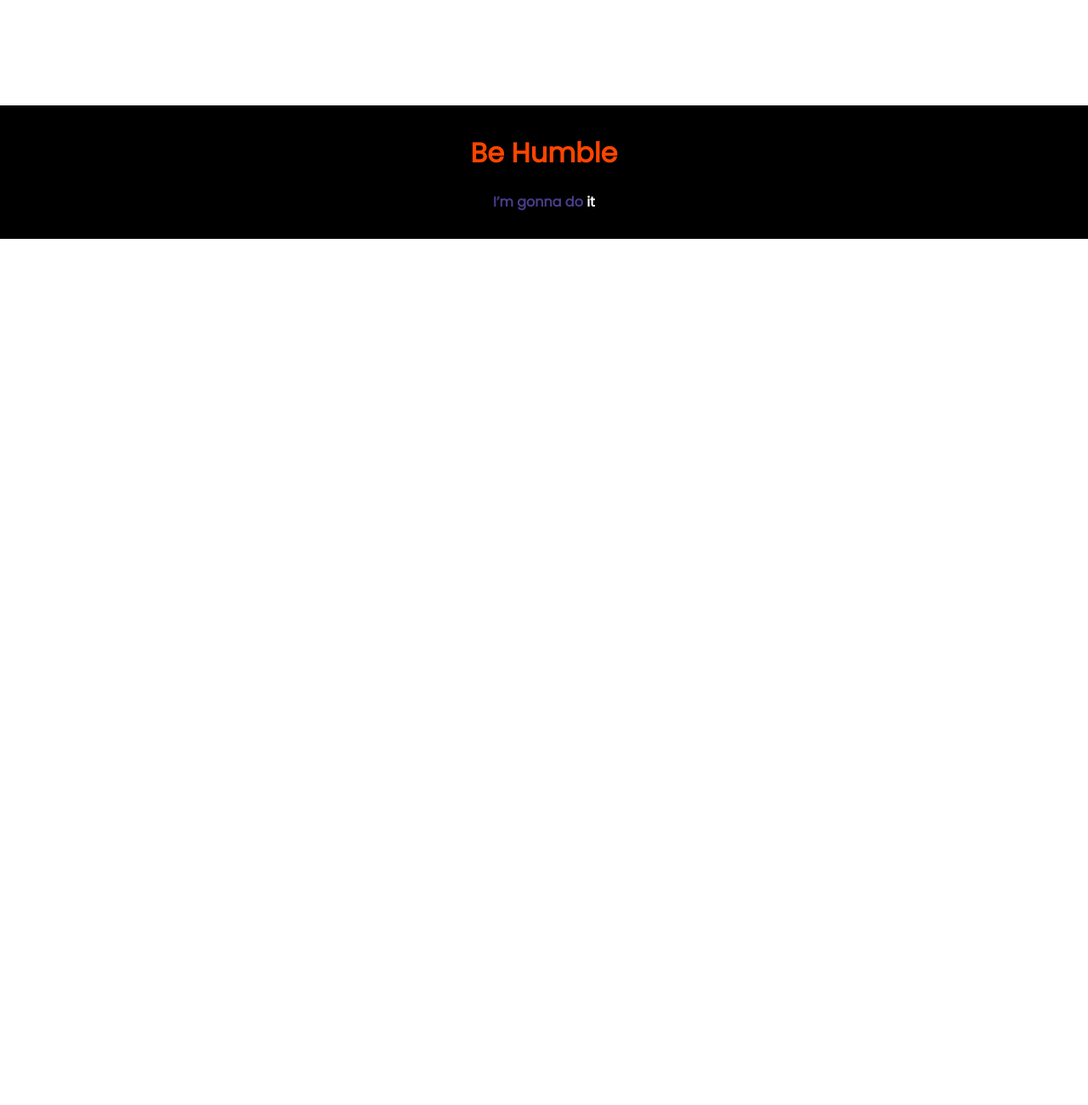
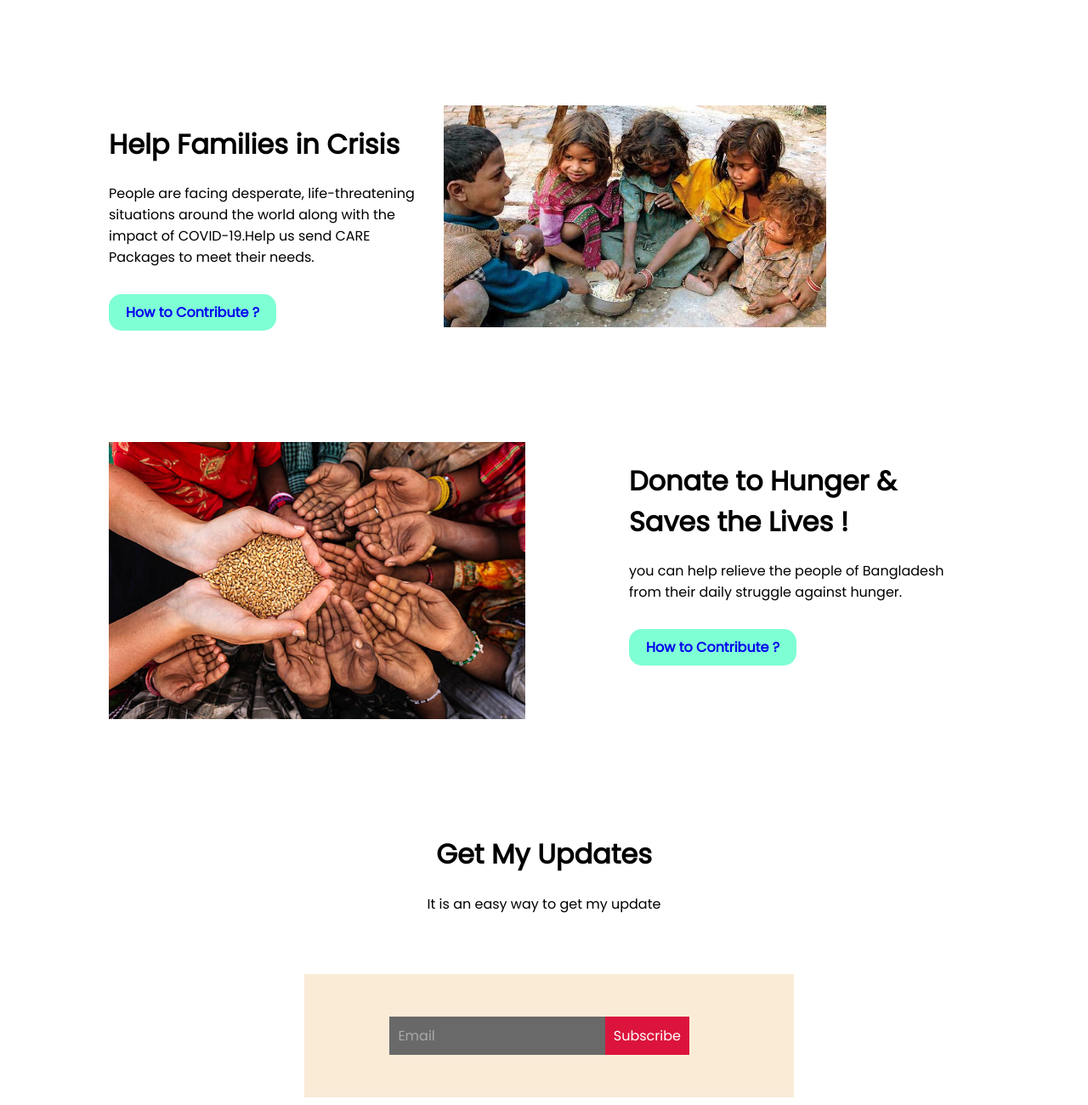
Before and after one commit to adhorahiba/Donate-Today, a plain HTML site: page index.html in a window 1280 px wide. Shown: the part 2020-3320 px from the top of the page at 85% size. Before the commit the page ends 2301 px from the top, so only its background shows below. Drawn offline with Linux system fonts and the light colour scheme.

Commit message:
Bonus part added

```diff
--- a/index.html
+++ b/index.html
@@ -94,6 +94,58 @@
         </div>
     </div>
 
+
+
+    <div class="flex2">
+        <div>
+            <h1>Help Families in Crisis</h1>
+            <p id="margin-bottom">People are facing desperate, life-threatening <br> situations around the world along
+                with
+                the <br>
+                impact of
+                COVID-19.Help us send CARE <br> Packages to meet their needs.</p>
+            <a id="button" class="link-margin" href="https://www.bkash.com/" target="_blank">How to Contribute
+                ?</a>
+        </div>
+
+        <div id="img-set">
+            <img src="images/bg.jpeg" alt="">
+        </div>
+    </div>
+
+
+    <div class="flex3">
+        <div id="img2nd">
+            <img src="images/hunger.jpg" alt="">
+        </div>
+
+        <div id="margin-sett">
+            <h1>Donate to Hunger & <br> Saves the Lives !</h1>
+            <p id="margin-bottom1">you can help relieve the people of Bangladesh <br> from their daily struggle against
+                hunger. </p>
+
+            <a id="mi" class="link-margin" href="https://www.bkash.com/" target="_blank">How to Contribute
+                ?</a>
+        </div>
+
+    </div>
+    </div>
+
+    <div class="middle">
+        <h1 id="margin-top">Get My Updates</h1>
+        <p id="margin1">It is an easy way to get my update</p>
+    </div>
+
+    <div class="last-flex">
+        <div id="email">
+            <div>Email</div>
+        </div>
+
+        <div id="subscribe">
+            <div>Subscribe</div>
+        </div>
+    </div>
+
     <footer class="center3">
         <h1 id="orange">Be Humble</h1>
         <h4><span id="blue">I’m gonna do</span> it</h4>
--- a/style.css
+++ b/style.css
@@ -145,6 +145,83 @@ hr {
 
 }
 
+.flex2 {
+    display: flex;
+    width: 90%;
+    margin: 10%;
+}
+
+.flex2 img {
+    width: 60%
+}
+
+#img-set {
+    margin-left: 3%;
+}
+
+#margin-bottom {
+    margin-bottom: 40px;
+}
+
+#margin-bottom1 {
+    margin-bottom: 40px;
+}
+
+#button {
+    margin: 0%;
+}
+
+.flex3 {
+    display: flex;
+    width: 90%;
+    margin-left: 10%;
+}
+
+.flex3 img {
+    width: 80%;
+
+}
+
+#mi {
+    margin-left: 0;
+}
+
+.middle {
+    text-align: center;
+}
+
+.last-flex {
+    display: flex;
+    margin-left: 28%;
+    background-color: antiquewhite;
+    padding: 50px 100px 50px 100px;
+    margin-right: 27%;
+
+}
+
+#email {
+    background-color: dimgray;
+    color: darkgray;
+
+    padding: 10px 200px 10px 10px;
+}
+
+#subscribe {
+    background-color: crimson;
+    color: white;
+    padding: 10px;
+}
+
+#margin1 {
+    margin-bottom: 70px;
+}
+
+#margin-top {
+    margin-top: 10%;
+}
+
+
+
 footer {
     background-color: black;
     color: white;
```
Also changed, not shown: images/hunger.jpg (added), images/my-bg.jpg (added).
